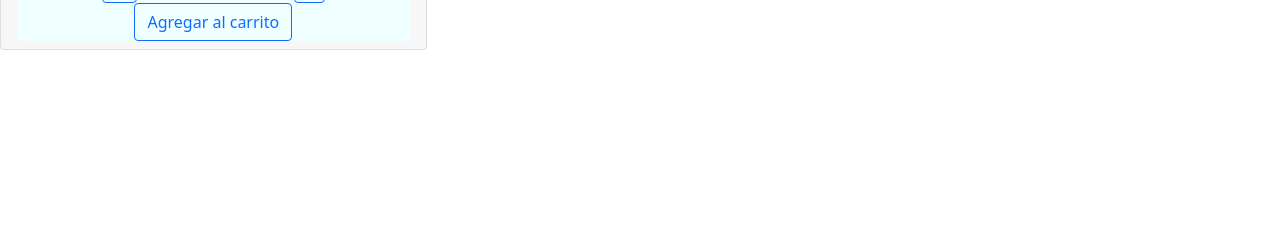
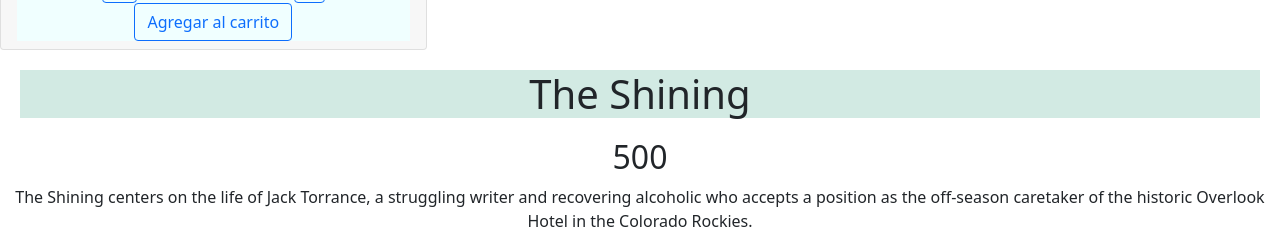
Before and after one commit to HyperionSentry/ecommerce-fc, a React (Create React App) app: page / in a window 1280 px wide. Shown: the part 1645-1891 px from the top of the page. Before the commit the page ends 1695 px from the top, so only its background shows below. Built offline with nearby package versions, Linux system fonts and the light colour scheme.

Commit message:
Desafio detalle de Item

```diff
--- a/src/App.js
+++ b/src/App.js
@@ -2,6 +2,7 @@
 import NavBar from './Components/NavBar/NavBar';
 import 'bootstrap/dist/css/bootstrap.css';
 import ItemListContainer from './Components/ItemListContainer/ItemListContainer';
+import ItemDetailContainer from './Components/ItemDetailContainer/ItemDetailContainer'
 
 function App() {
   const greeting = 'Bienvenido'
@@ -10,6 +11,7 @@
     <div className="App">
       <NavBar />
       <ItemListContainer greeting = {greeting}/>
+      <ItemDetailContainer/>
     </div>
   );
 }
--- a/src/Components/Item/Item.jsx
+++ b/src/Components/Item/Item.jsx
@@ -4,6 +4,7 @@
 const addToCart = () => {
   alert(`Se han agregado los libros al carrito.`)
 }
+
 
 function Item(prod) {
   return (
--- /dev/null
+++ b/src/Components/ItemDetail/ItemDetail.jsx
@@ -0,0 +1,17 @@
+import React from 'react'
+
+function ItemDetail({item}) {
+    const itemPrice = item.price
+
+  return (
+    <>
+        <div>
+            <h1>{item.title}</h1>
+            <h2>{item.price}</h2>
+            <p>{item.detail}</p>
+        </div>
+    </>
+  )
+}
+
+export default ItemDetail
--- /dev/null
+++ b/src/Components/ItemDetailContainer/ItemDetailContainer.jsx
@@ -0,0 +1,25 @@
+import {React, useEffect, useState} from 'react'
+import ItemDetail from '../ItemDetail/ItemDetail'
+import {fetchBooks} from '../../fetchBooks/fetchBooks'
+
+function ItemDetailContainer() {
+    const [prods, setProds] = useState({})
+    const [loading, setLoading] = useState(true)
+
+    useEffect(() => {
+        fetchBooks
+        .then( response => setProds(response.find(producto => producto.id === 1)))
+        .catch( error => console.log(error) )
+        .finally( () => setLoading(false) )
+
+      }, [])
+
+
+  return (
+    <div>
+        <ItemDetail item = {prods} />
+    </div>
+  )
+}
+
+export default ItemDetailContainer
--- a/src/fetchBooks/fetchBooks.jsx
+++ b/src/fetchBooks/fetchBooks.jsx
@@ -1,7 +1,7 @@
 const productos = [
-    {id:1, title:'The Shining', categoria:'Terror', price:500, pictureUrl:'/static/media/The-Shining.19bd0058ca9a8c4ca05f.jpg' },
-    {id:2, title:'Harry Potter y el misterio del principe', categoria:'Aventura', price:300, pictureUrl:'/static/media/harry-potter-y-el-misterio-del-principe-harry-potter-6.35bd43d6fe6e0bee6e13.jpg' },
-    {id:3, title:'Javascript for Dummies', categoria:'Didactico', price:200, pictureUrl:'/static/media/javascript-for-dummies.635696fb1efd836e587e.jpg' }
+    {id:1, title:'The Shining', categoria:'Terror', price:500, pictureUrl:'/static/media/The-Shining.19bd0058ca9a8c4ca05f.jpg', detail:'The Shining centers on the life of Jack Torrance, a struggling writer and recovering alcoholic who accepts a position as the off-season caretaker of the historic Overlook Hotel in the Colorado Rockies.' },
+    {id:2, title:'Harry Potter y el misterio del principe', categoria:'Aventura', price:300, pictureUrl:'/static/media/harry-potter-y-el-misterio-del-principe-harry-potter-6.35bd43d6fe6e0bee6e13.jpg', detail:'Desarrollada en el sexto año de Harry Potter en el Colegio Hogwarts, la obra explora el pasado del mago oscuro lord Voldemort, así como los preparativos del protagonista junto con su mentor Albus Dumbledore para la batalla final detallada en el siguiente libro, el último de la serie.' },
+    {id:3, title:'Javascript for Dummies', categoria:'Didactico', price:200, pictureUrl:'/static/media/javascript-for-dummies.635696fb1efd836e587e.jpg', detail:'avaScript For Dummies, 3rd Edition, gives you all you need to know to get started with JavaScript, plus some really cool JavaScript tricks, all explained from the point of view of the first-time JavaScript programmer.' }
   ]
 
   export const fetchBooks = new Promise((resolve, reject)=>{
```
